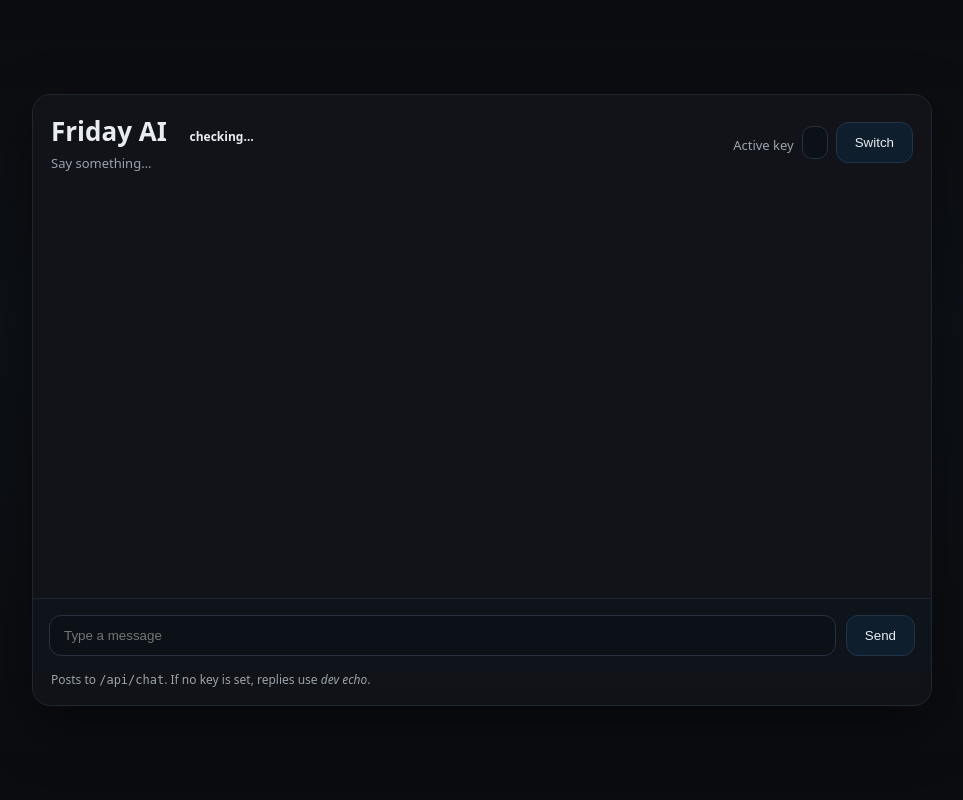
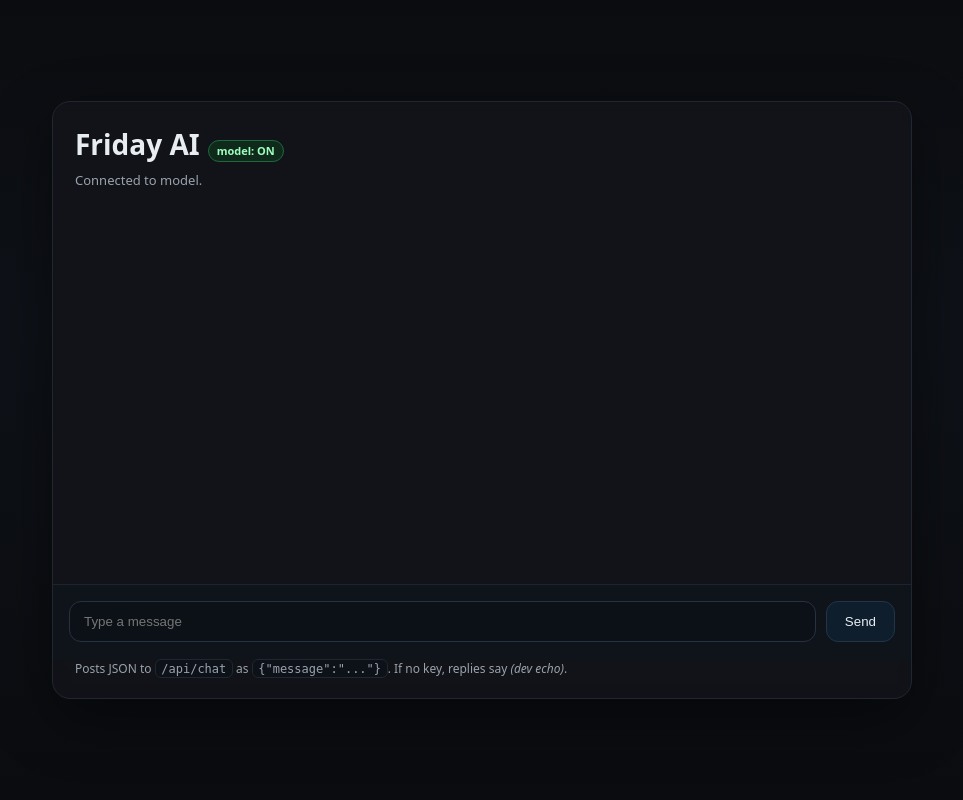
Before and after one commit to goatman88/friday_full_bundle, a Flask app: page /chat in a window 1280 px wide. Shown: the whole page, without its empty margins (158-1121 px from the left). Run offline with Flask 3, Linux system fonts and the light colour scheme; lists and menus that the app fills with data are empty.

Commit message:
Fix /api/chat JSON and chat.html; stable UI + dev-echo fallback

```diff
--- a/integrations/templates/chat.html
+++ b/integrations/templates/chat.html
@@ -12,60 +12,38 @@
     *{box-sizing:border-box}
     body{
       margin:0; background:linear-gradient(180deg,#0b0c10,#0e1218 40%,#0b0c10);
-      color:var(--text); font:16px/1.4 system-ui,Segoe UI,Roboto,Helvetica,Arial,sans-serif;
+      color:var(--text); font:16px/1.45 system-ui,Segoe UI,Roboto,Helvetica,Arial,sans-serif;
       min-height:100vh; display:grid; place-items:center; padding:24px;
     }
-    .card{
-      width:min(900px,100%); background:rgba(19,21,26,.85); backdrop-filter:blur(6px);
-      border:1px solid #1f2730; border-radius:18px; box-shadow:0 20px 60px rgba(0,0,0,.45);
-      overflow:hidden;
-    }
-    header{padding:18px 18px 10px; display:flex; gap:14px; align-items:center; flex-wrap:wrap}
-    h1{margin:0; font-size:26px}
-    .sub{color:var(--muted); font-size:13px; margin-top:4px}
-    .pill{display:inline-block; padding:4px 8px; border-radius:999px; font-size:12px; margin-left:8px}
+    .card{width:min(860px,100%); background:rgba(19,21,26,.85); backdrop-filter:blur(6px);
+      border:1px solid #1f2730; border-radius:18px; box-shadow:0 20px 60px rgba(0,0,0,.45); overflow:hidden}
+    header{padding:22px 22px 10px}
+    h1{margin:0; font-size:28px}
+    .sub{color:var(--muted); font-size:13px; margin-top:6px}
+    .pill{display:inline-block; padding:2px 8px; border-radius:999px; font-size:11px; margin-left:8px}
     .ok{background:#0f2a1b; color:#9dffbe; border:1px solid #1c6a3c}
     .no{background:#2a1010; color:#ffc1c1; border:1px solid #6a1c1c}
-    .row{margin-left:auto; display:flex; gap:8px; align-items:center}
-    select{
-      appearance:none; background:#0c1117; color:var(--text); border:1px solid #273140;
-      border-radius:10px; padding:8px 12px; outline:none;
-    }
-    .log{height:52vh; max-height:560px; overflow:auto; padding:18px 18px 0 18px}
+    .log{height:48vh; max-height:520px; overflow:auto; padding:18px 22px 0 22px; white-space:pre-wrap}
     .bubble{margin:10px 0; padding:12px 14px; border-radius:14px; width:fit-content; max-width:90%}
     .you{background:#1b2330; border:1px solid #293346}
     .bot{background:#141a22; border:1px solid #222b36}
     .error{border-color:#43252b; background:#29181b; color:#ffd8d8}
     .ts{display:block; color:var(--muted); font-size:12px; margin-bottom:4px}
-    form{display:flex; gap:10px; padding:16px; background:#0f141b; border-top:1px solid #1b2430}
-    input[type=text]{
-      flex:1; padding:12px 14px; border-radius:12px; border:1px solid #273140; outline:none;
-      background:#0c1117; color:var(--text); transition:box-shadow .15s,border-color .15s;
-    }
+    form{display:flex; gap:10px; padding:16px 16px 18px; background:#0f141b; border-top:1px solid #1b2430}
+    input[type=text]{flex:1; padding:12px 14px; border-radius:12px; border:1px solid #273140; outline:none;
+      background:#0c1117; color:var(--text); transition:box-shadow .15s,border-color .15s}
     input[type=text]:focus{border-color:var(--accent); box-shadow:0 0 0 4px var(--ring)}
-    button{
-      padding:12px 18px; border-radius:12px; border:1px solid #213448; background:#0e1e2c;
-      color:var(--text); cursor:pointer; transition:transform .08s ease, background .15s,border-color .15s;
-    }
+    button{padding:12px 18px; border-radius:12px; border:1px solid #213448; background:#0e1e2c; color:var(--text); cursor:pointer}
     button:hover{background:#123047}
-    button:active{transform:translateY(1px)}
-    .hint{color:var(--muted); font-size:12px; padding:0 18px 16px}
+    .hint{color:var(--muted); font-size:12px; padding:0 22px 20px}
+    code{background:#0d1218; padding:.1rem .35rem; border-radius:6px; border:1px solid #1f2730}
   </style>
 </head>
 <body>
   <div class="card">
     <header>
-      <div>
-        <h1>Friday AI
-          <span id="modePill" class="pill">checking…</span>
-        </h1>
-        <div id="sub" class="sub">Say something…</div>
-      </div>
-      <div class="row">
-        <label for="keySel" class="sub">Active key</label>
-        <select id="keySel" title="Switch OpenAI key"></select>
-        <button id="applyKey" title="Apply selected key">Switch</button>
-      </div>
+      <h1>Friday AI<span id="modePill" class="pill">checking…</span></h1>
+      <div id="sub" class="sub">Say something…</div>
     </header>
 
     <div id="log" class="log" aria-live="polite"></div>
@@ -74,18 +52,16 @@
       <input id="msg" type="text" placeholder="Type a message" />
       <button type="submit">Send</button>
     </form>
-    <div class="hint">Posts to <code>/api/chat</code>. If no key is set, replies use <em>dev echo</em>.</div>
+    <div class="hint">Posts JSON to <code>/api/chat</code> as <code>{"message":"..."}</code>. If no key, replies say <em>(dev echo)</em>.</div>
   </div>
 
 <script>
-(function () {
+(function(){
   const log = document.getElementById('log');
   const form = document.getElementById('chatForm');
   const input = document.getElementById('msg');
-  const modePill = document.getElementById('modePill');
-  const sub = document.getElementById('sub');
-  const keySel = document.getElementById('keySel');
-  const applyBtn = document.getElementById('applyKey');
+  const pill = document.getElementById('modePill');
+  const sub  = document.getElementById('sub');
 
   const ts = () => new Date().toLocaleTimeString();
   function add(html, cls='bot'){
@@ -94,108 +70,52 @@
     div.innerHTML = `<span class="ts">${ts()}</span>${html}`;
     log.appendChild(div); log.scrollTop = log.scrollHeight;
   }
-  const esc = s => s.replace(/[&<>"']/g,m=>({ '&':'&amp;','<':'&lt;','>':'&gt;','"':'&quot;',"'":'&#39;' }[m]));
+  const esc = s => s.replace(/[&<>"']/g, m => ({'&':'&amp;','<':'&lt;','>':'&gt;','"':'&quot;',"'":'&#39;'}[m]));
 
-  async function loadDebug(){
-    try{
+  // optional debug (may 404 in prod; that's fine)
+  (async () => {
+    try {
       const r = await fetch('/__meta__/debug');
-      if(!r.ok) throw new Error('debug endpoint not found');
-      const d = await r.json();
-      const env = d?.env || {};
-      const on = !!env.openai_key_present;
-      modePill.textContent = on ? 'model: ON' : 'model: dev echo';
-      modePill.className = `pill ${on ? 'ok' : 'no'}`;
-      sub.textContent = on ? `Connected to model. (${env.model})` : 'Dev echo mode (no key detected).';
-
-      // Fill selector
-      keySel.innerHTML = '';
-      const keys = env.available_keys || [];
-      if(keys.length === 0){
-        const opt = document.createElement('option');
-        opt.textContent = 'No keys detected';
-        opt.value = '';
-        keySel.appendChild(opt);
-        keySel.disabled = true; applyBtn.disabled = true;
-      } else {
-        keys.forEach(name=>{
-          const opt = document.createElement('option');
-          opt.value = name; opt.textContent = name;
-          if(name === env.active_key_name) opt.selected = true;
-          keySel.appendChild(opt);
-        });
-        keySel.disabled = false; applyBtn.disabled = false;
-      }
-    }catch{
-      modePill.textContent = 'mode: unknown';
-      modePill.className = 'pill no';
+      const j = r.ok ? await r.json() : null;
+      const on = !!(j && j.env && j.env.openai_key_present);
+      pill.textContent = on ? 'model: ON' : 'dev echo';
+      pill.className = `pill ${on ? 'ok' : 'no'}`;
+      sub.textContent  = on ? 'Connected to model.' : 'Dev echo mode (no key detected).';
+    } catch {
+      pill.textContent = 'mode: unknown';
+      pill.className = 'pill no';
       sub.textContent = 'Debug endpoint missing; continuing.';
     }
-  }
-  loadDebug();
+  })();
 
-  applyBtn.addEventListener('click', async ()=>{
-    const name = keySel.value;
-    if(!name){ return; }
-    try{
-      const r = await fetch('/__meta__/switch_key', {
+  form.addEventListener('submit', async (e) => {
+    e.preventDefault();
+    const text = (input.value || '').trim();
+    if (!text) return;
+    add(`You<br>${esc(text)}`, 'you');
+    input.value = '';
+
+    try {
+      const r = await fetch('/api/chat', {
         method: 'POST',
         headers: {'Content-Type':'application/json'},
-        body: JSON.stringify({ key_name: name })
+        body: JSON.stringify({ message: text })   // <-- DO NOT CHANGE KEY
       });
-      const data = await r.json();
-      if(!r.ok){ add(`Switch failed<br><code>${esc(JSON.stringify(data))}</code>`, 'bubble error'); return; }
-      add(`Switched active key to <b>${esc(data.active)}</b>`, 'bot');
-      await loadDebug();
-    }catch(e){
-      add(`Switch failed<br><code>${esc(String(e))}</code>`, 'bubble error');
-    }
-  });
-<button type="button" id="resetBtn" title="Clear conversation">Reset</button>
 
-document.getElementById('resetBtn').addEventListener('click', async () => {
-  try {
-    await fetch('/api/reset', { method: 'POST' });
-    log.innerHTML = '';
-    add('Conversation cleared.', 'bot');
-  } catch (e) {
-    add('Could not reset.', 'bubble error');
-  }
-});
-
-
-  form.addEventListener('submit', async (e)=>{
-    e.preventDefault();
-    const message = input.value.trim();
-    if(!message) return;
-    add(`You<br>${esc(message)}`, 'you');
-    input.value = '';
-    try{
-     const r = await fetch('/api/chat', {
-  method: 'POST',
-  headers: { 'Content-Type': 'application/json' },
-  body: JSON.stringify({ message: text })
-});
-const j = await r.json();
-if (r.ok) {
-  append("Friday", j.reply);
-} else {
-  append("Error", j.error || r.statusText);
-}
-
-      const ct = res.headers.get('content-type') || '';
-      if(!res.ok){
-        const text = await res.text();
-        add(`Error: HTTP ${res.status}<br><code>${esc(text)}</code>`, 'bubble error');
+      const ct = r.headers.get('content-type') || '';
+      if (!r.ok) {
+        const raw = await r.text();
+        add(`Error: HTTP ${r.status}<br><code>${esc(raw)}</code>`, 'error');
         return;
       }
-      if(ct.includes('application/json')){
-        const data = await res.json();
-        add(esc(data.reply ?? JSON.stringify(data)));
-      }else{
-        add(esc(await res.text()));
+      if (ct.includes('application/json')) {
+        const j = await r.json();
+        add(esc(j.reply ?? JSON.stringify(j)));
+      } else {
+        add(esc(await r.text()));
       }
-    }catch(err){
-      add(`Network error<br><code>${esc(String(err))}</code>`, 'bubble error');
+    } catch (err) {
+      add(`Network error<br><code>${esc(String(err))}</code>`, 'error');
     }
   });
 })();
```
Also changed, not shown: integrations/flask_app.py (+48 -49 lines).
